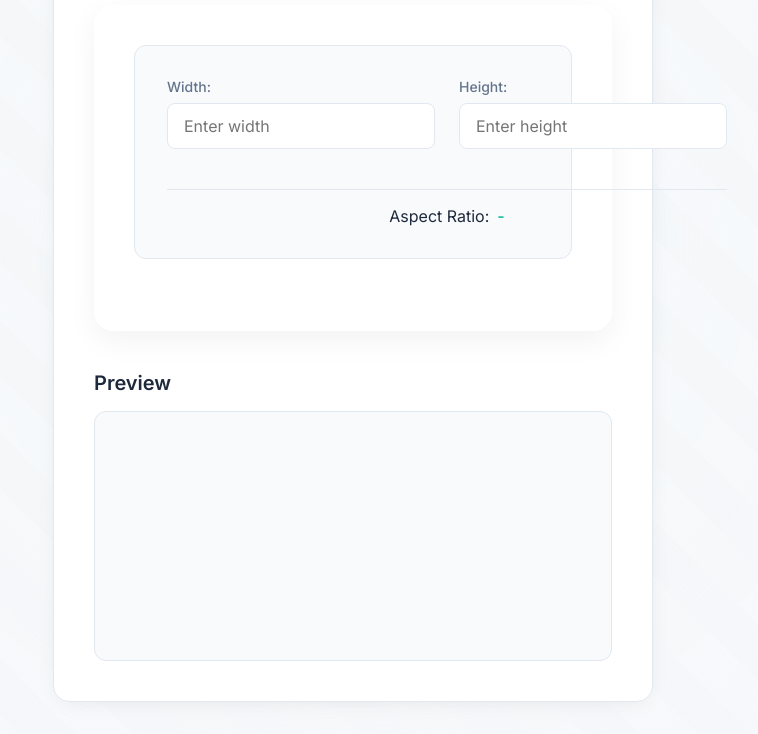
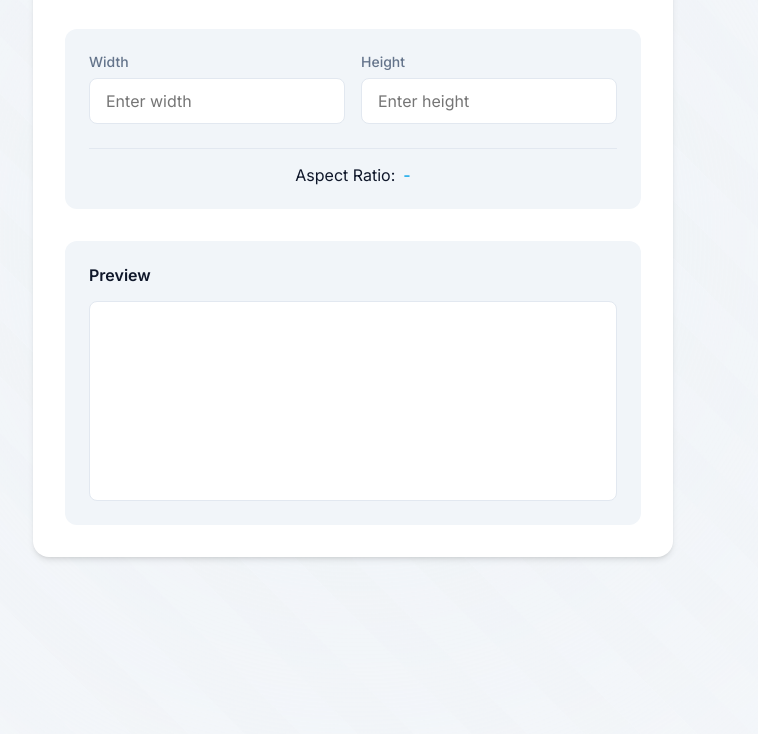
Before and after one commit to sooneet-psd/aspect-ratio-calculator-web, a plain HTML site: page index.html in a window 1280 px wide. Shown: the part 167-901 px from the top of the page, without its empty margins (287-1045 px from the left). After the commit the page ends 800 px from the top, so only its background shows below. Drawn offline with Linux system fonts and the light colour scheme.

Commit message:
Update design with modern minimal UI and improved layout

```diff
--- a/index.html
+++ b/index.html
@@ -13,19 +13,20 @@
     <div class="container">
         <h1>Aspect Ratio Calculator</h1>
 
-        <div class="calculator-section">
+        <div class="calculator-content">
+            <div class="input-section">
                 <div class="input-group">
                     <div class="input-field">
-                    <label for="width">Width:</label>
+                        <label for="width">Width</label>
                         <input type="number" id="width" min="1" step="1" placeholder="Enter width">
                     </div>
                     <div class="input-field">
-                    <label for="height">Height:</label>
+                        <label for="height">Height</label>
                         <input type="number" id="height" min="1" step="1" placeholder="Enter height">
+                    </div>
                 </div>
                 <div class="result">
                     <p>Aspect Ratio: <span id="ratioResult">-</span></p>
-                </div>
                 </div>
             </div>
 
@@ -36,6 +37,7 @@
                 </div>
             </div>
         </div>
+    </div>
     <script src="script.js"></script>
 </body>
 </html>
--- a/styles.css
+++ b/styles.css
@@ -3,6 +3,16 @@
     --surface: #ffffff;
     --background: #f8fafc;
     --text: #1e293b;
+    --text-secondary: #64748b;
+    --border: #e2e8f0;
+}
+
+:root {
+    --primary: #0ea5e9;
+    --primary-light: #38bdf8;
+    --background: #f1f5f9;
+    --surface: #ffffff;
+    --text: #0f172a;
     --text-secondary: #64748b;
     --border: #e2e8f0;
 }
@@ -21,9 +31,7 @@ body {
     display: flex;
     justify-content: center;
     align-items: center;
-    padding: 2rem;
-    position: relative;
-    overflow-x: hidden;
+    padding: 1rem;
 }
 
 /* Geometric shapes background */
@@ -45,25 +53,27 @@ body::before {
 }
 
 .container {
-    max-width: 600px;
     width: 100%;
-    margin: 0 auto;
+    max-width: 640px;
     background: var(--surface);
-    padding: 2.5rem;
-    border-radius: 16px;
-    box-shadow: 0 4px 24px -8px rgba(0, 0, 0, 0.1);
-    border: 1px solid var(--border);
-    backdrop-filter: blur(10px);
+    padding: 2rem;
+    border-radius: 1rem;
+    box-shadow: 0 4px 6px -1px rgb(0 0 0 / 0.1), 0 2px 4px -2px rgb(0 0 0 / 0.1);
 }
 
 h1 {
-    font-size: 2rem;
+    font-size: 1.875rem;
     font-weight: 600;
     color: var(--text);
     text-align: center;
-    margin-bottom: 2.5rem;
-    letter-spacing: -0.5px;
-    position: relative;
+    margin-bottom: 2rem;
+    letter-spacing: -0.025em;
+}
+
+.calculator-content {
+    display: flex;
+    flex-direction: column;
+    gap: 2rem;
 }
 
 h1::after {
@@ -106,15 +116,17 @@ h1::after {
     border-color: #1a73e8;
 }
 
+.input-section {
+    background: var(--background);
+    padding: 1.5rem;
+    border-radius: 0.75rem;
+}
+
 .input-group {
     display: grid;
     grid-template-columns: 1fr 1fr;
-    gap: 1.5rem;
-    margin-bottom: 2rem;
-    background: var(--background);
-    padding: 2rem;
-    border-radius: 12px;
-    border: 1px solid var(--border);
+    gap: 1rem;
+    margin-bottom: 1.5rem;
 }
 
 .input-field {
@@ -130,13 +142,14 @@ label {
 }
 
 input {
+    width: 100%;
     padding: 0.75rem 1rem;
     border: 1px solid var(--border);
-    border-radius: 8px;
+    border-radius: 0.5rem;
     font-size: 1rem;
-    font-family: 'Inter', sans-serif;
-    transition: all 0.2s ease;
-    background-color: var(--surface);
+    background: var(--surface);
+    color: var(--text);
+    transition: all 0.15s ease;
 }
 
 input:hover {
@@ -213,11 +226,13 @@ button:hover {
 }
 
 .preview-section {
-    margin-top: 2rem;
+    background: var(--background);
+    padding: 1.5rem;
+    border-radius: 0.75rem;
 }
 
 .preview-section h2 {
-    font-size: 1.25rem;
+    font-size: 1rem;
     font-weight: 600;
     color: var(--text);
     margin-bottom: 1rem;
@@ -225,16 +240,22 @@ button:hover {
 
 .preview-container {
     width: 100%;
-    height: 250px;
-    background: var(--background);
-    border-radius: 12px;
+    height: 200px;
+    background: var(--surface);
+    border-radius: 0.5rem;
     display: flex;
     align-items: center;
     justify-content: center;
     overflow: hidden;
     position: relative;
     border: 1px solid var(--border);
-    padding: 1.5rem;
+}
+
+#preview-box {
+    background: linear-gradient(135deg, var(--primary) 0%, var(--primary-light) 100%);
+    border-radius: 4px;
+    transition: all 0.3s ease;
+    box-shadow: 0 4px 6px -1px rgba(14, 165, 233, 0.1);
 }
 
 #preview-box {
```
Lines whose indentation alone changed are shown as unchanged.
